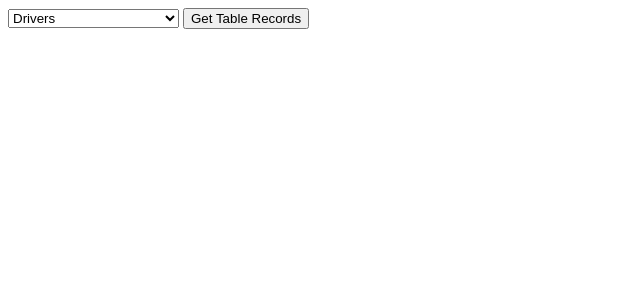
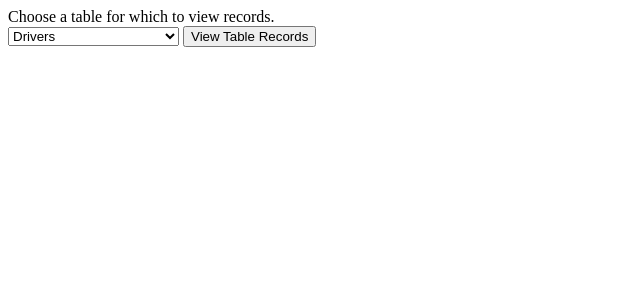
Before and after one commit to cw353/database-frontend-project, a PHP site: page /chooseTable.php in a window 1280 px wide. Shown: the top 300 px of the page, without its empty margins (0-640 px from the left). Run offline with PHP 8.4, Linux system fonts and the light colour scheme.

Commit message:
minor GUI changes

```diff
--- a/chooseTable.php
+++ b/chooseTable.php
@@ -9,6 +9,7 @@
 	</head>
 
 	<body>
+		<header>Choose a table for which to view records.</header>
 		<form method="get" action="viewRecords.php">
 			<select name="table_to_query">
 				<?php
@@ -17,7 +18,7 @@
 					}
 				?>
 			</select>
-			<input type="submit" value="Get Table Records">
+			<button type="submit">View Table Records</button>
 		</form>
 	</body>
 </html>
--- a/viewRecords.php
+++ b/viewRecords.php
@@ -41,7 +41,7 @@
 		<br>
 
 		<form method="post" action="chooseTable.php">
-			<input type="submit" value="View Records for Another Table">
+			<button type="submit">View Records for Another Table</button>
 		</form>
 
 
```
